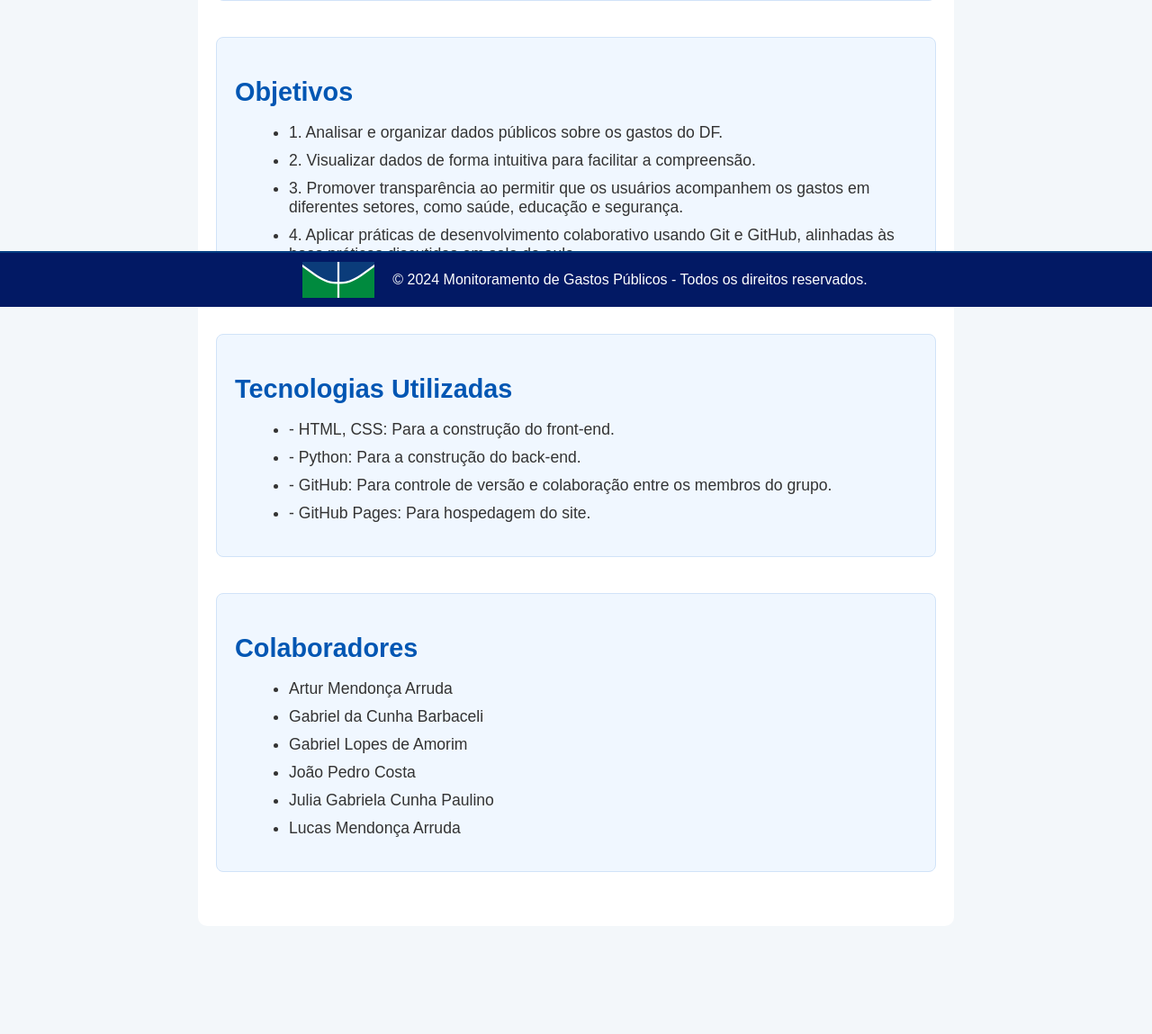
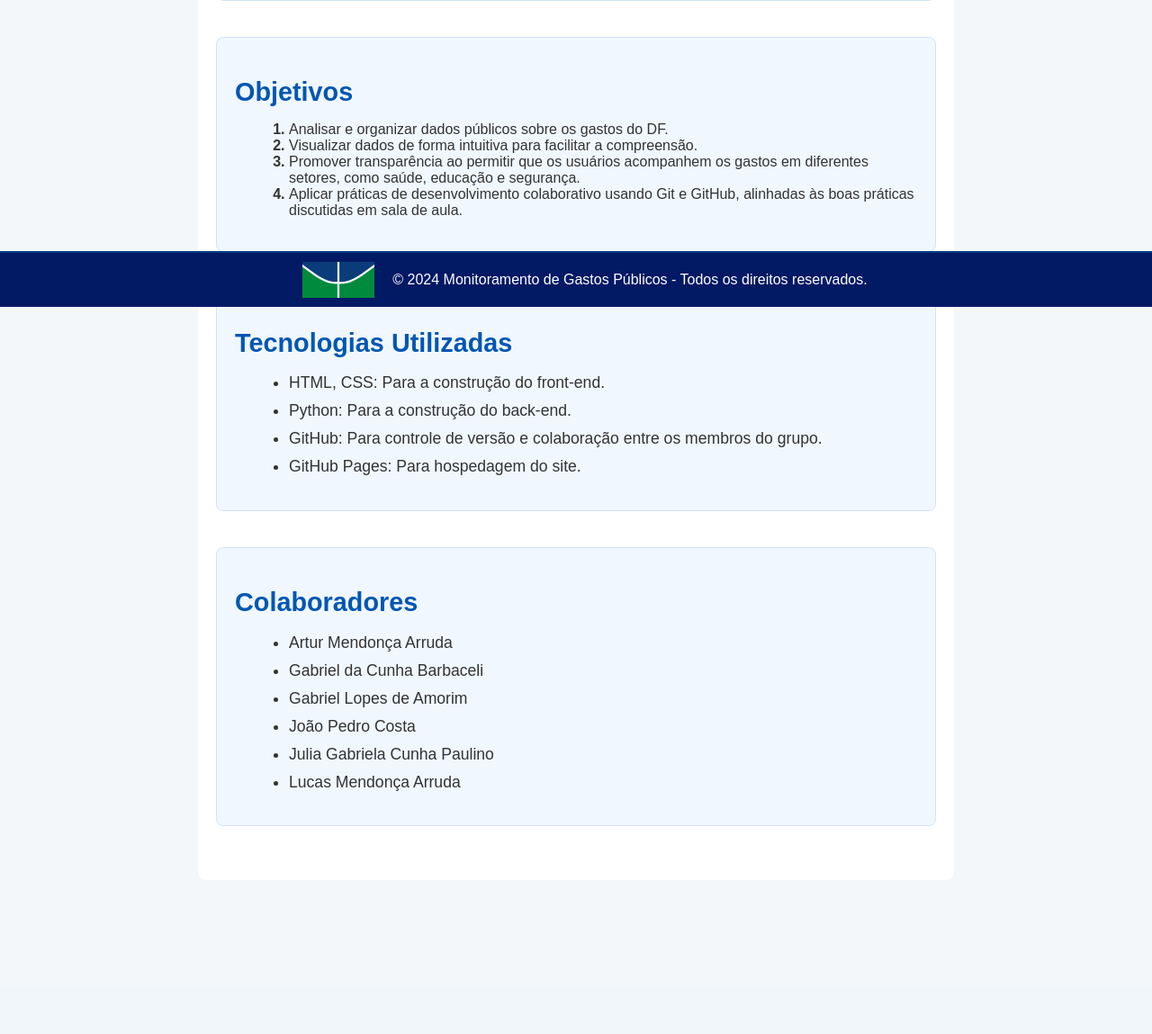
Before and after one commit to unb-mds/Squad13, a Flask app: page / in a window 1280 px wide. Shown: the part 459-1608 px from the top of the page at 90% size. After the commit the page ends 1437 px from the top, so only its background shows below. Run offline with Flask 2, Linux system fonts and the light colour scheme.

Commit message:
fix: mudei algumas classes css e refatorei a forma com que os botões do header são renderizados

```diff
--- a/codigo/project/static/css/style.css
+++ b/codigo/project/static/css/style.css
@@ -25,12 +25,12 @@ header {
 .logo-container {
   display: flex;
   align-items: center;
+  gap: 10px;
 }
 
 .header-logo {
   width: 50px;
   height: auto;
-    margin-right: 10px;
 }
 
 h1 {
@@ -93,7 +93,7 @@ main {
   border-radius: 10px;
   box-shadow: 0 4px 6px rgba(0, 0, 0, 0.1);
   position: sticky;
-    top: 0;
+  top: 92px;
   left: 0;
   right: 0;
   z-index: 20;
@@ -103,7 +103,7 @@ main {
   color: #fff;
   text-decoration: none;
   padding: 12px 20px;
-    font-family: 'Arial', sans-serif;
+  font-family: "Arial", sans-serif;
   font-size: 15px;
   font-weight: bold;
   margin: 0 15px;
@@ -141,13 +141,12 @@ footer {
   display: flex;
   align-items: center;
   justify-content: center;
-    gap: 10px;
+  gap: 20px;
 }
 
 .footer-logo {
   width: 80px;
   height: auto;
-    margin-right: 10px;
 }
 
 footer p {
@@ -174,7 +173,8 @@ h2 {
   margin-bottom: 10px;
 }
 
-p, ul {
+p,
+ul {
   font-size: 1.1rem;
   color: #333;
 }
@@ -183,12 +183,19 @@ ul {
   list-style-type: disc;
   margin-left: 20px;
 }
+ol {
+  margin-left: 20px;
+}
 
 ul li {
   margin-bottom: 10px;
 }
 
-.descricao-projeto, .objetivos, .tecnologias, .colaboradores {
+ol li::marker {
+  font-weight: bold;
+}
+
+.description-container {
   background-color: #f0f7ff;
   padding: 20px;
   border-radius: 8px;
--- a/codigo/project/templates/base.html
+++ b/codigo/project/templates/base.html
@@ -1,47 +1,57 @@
 <!DOCTYPE html>
 <html lang="pt-BR">
   <head>
-    <meta charset="UTF-8">
-    <meta name="viewport" content="width=device-width, initial-scale=1.0">
+    <meta charset="UTF-8" />
+    <meta name="viewport" content="width=device-width, initial-scale=1.0" />
     <title>{% block title %}Gastos Públicos DF{% endblock %}</title>
-    <link rel="stylesheet" href="{{ url_for('static', filename='css/style.css') }}">
+    <link
+      rel="stylesheet"
+      href="{{ url_for('static', filename='css/style.css') }}"
+    />
   </head>
   <body>
     <header>
-        <div class="header-container">
+      <nav class="header-container">
         <div class="logo-container">
-                <img src="{{ url_for('static', filename='images/logo.png') }}" alt="Logo" class="header-logo">
+          <img
+            src="{{ url_for('static', filename='images/logo.png') }}"
+            alt="Logo"
+            class="header-logo"
+          />
           <h1>Monitoramento De Gastos Públicos - DF</h1>
         </div>
         <div class="header-buttons">
           <!-- Botões de navegação, com classe 'active' para a página atual -->
           {% if request.path == '/' %}
-                    <a href="/" class="btn-header active">Início</a>
+          <a class="btn-header active">Início</a>
           <a href="/charts" class="btn-header">Análise de Gráficos</a>
-                {% elif request.path == '/charts' %}
+          {% elif request.path == '/charts' or request.path == '/tables' %}
           <a href="/" class="btn-header">Início</a>
-                    <a href="/charts" class="btn-header active">Análise de Gráficos</a>
-                {% elif request.path == '/tables' %}
-                    <a href="/" class="btn-header">Início</a>
-                    <a href="/tables" class="btn-header active">Análise de Gastos</a>
+          <a class="btn-header active"
+            >{% if request.path == '/charts' %}Análise de Gráficos {%elif
+            request.path == '/tables' %}Análise de Gastos{% endif %}</a
+          >
           {% endif %}
         </div>
-        </div>
+      </nav>
     </header>
 
     <!-- Conteúdo da página -->
-    <main>
-        {% block content %}{% endblock %}
-    </main>
+    <main>{% block content %}{% endblock %}</main>
 
     <!-- Rodapé global, presente em todas as páginas -->
     <footer>
       <div class="footer-container">
-            <img src="{{ url_for('static', filename='images/footer-logo.png') }}" alt="Logo do rodapé" class="footer-logo">
-            <p>© 2024 Monitoramento de Gastos Públicos - Todos os direitos reservados.</p>
+        <img
+          src="{{ url_for('static', filename='images/footer-logo.png') }}"
+          alt="Logo do rodapé"
+          class="footer-logo"
+        />
+        <p>
+          © 2024 Monitoramento de Gastos Públicos - Todos os direitos
+          reservados.
+        </p>
       </div>
     </footer>
-
-
   </body>
 </html>
--- a/codigo/project/templates/index.html
+++ b/codigo/project/templates/index.html
@@ -1,41 +1,52 @@
-{% extends 'base.html' %}
+{% extends 'base.html' %} {% block content %}
+<div
+  class="content"
+  style="display: flex; flex-direction: column; justify-content: center"
+>
+  <h1 class="titulo-principal">
+    Bem-vindo ao Projeto de Análise de Gastos Públicos
+  </h1>
 
-{% block content %}
-<div class="content">
-    <h1 class="titulo-principal">Bem-vindo ao Projeto de Análise de Gastos Públicos</h1>
-
-    <section class="descricao-projeto">
+  <section class="description-container">
     <h2>Descrição do projeto</h2>
     <p>
-            Este projeto consiste na criação de um site hospedado no GitHub Pages para a
-            análise e visualização dos gastos públicos do Distrito Federal. O objetivo é
-            proporcionar uma plataforma acessível que permita aos cidadãos, estudantes e
-            profissionais entender e acompanhar a alocação de recursos públicos no DF,
-            promovendo transparência e conscientização.
+      Este projeto consiste na criação de um site hospedado no GitHub Pages para
+      a análise e visualização dos gastos públicos do Distrito Federal. O
+      objetivo é proporcionar uma plataforma acessível que permita aos cidadãos,
+      estudantes e profissionais entender e acompanhar a alocação de recursos
+      públicos no DF, promovendo transparência e conscientização.
     </p>
   </section>
 
-    <section class="objetivos">
+  <section class="description-container">
     <h2>Objetivos</h2>
+    <ol>
+      <li>Analisar e organizar dados públicos sobre os gastos do DF.</li>
+      <li>Visualizar dados de forma intuitiva para facilitar a compreensão.</li>
+      <li>
+        Promover transparência ao permitir que os usuários acompanhem os gastos
+        em diferentes setores, como saúde, educação e segurança.
+      </li>
+      <li>
+        Aplicar práticas de desenvolvimento colaborativo usando Git e GitHub,
+        alinhadas às boas práticas discutidas em sala de aula.
+      </li>
+    </ol>
+  </section>
+
+  <section class="description-container">
+    <h2>Tecnologias Utilizadas</h2>
     <ul>
-            <li>1. Analisar e organizar dados públicos sobre os gastos do DF.</li>
-            <li>2. Visualizar dados de forma intuitiva para facilitar a compreensão.</li>
-            <li>3. Promover transparência ao permitir que os usuários acompanhem os gastos em diferentes setores, como saúde, educação e segurança.</li>
-            <li>4. Aplicar práticas de desenvolvimento colaborativo usando Git e GitHub, alinhadas às boas práticas discutidas em sala de aula.</li>
+      <li>HTML, CSS: Para a construção do front-end.</li>
+      <li>Python: Para a construção do back-end.</li>
+      <li>
+        GitHub: Para controle de versão e colaboração entre os membros do grupo.
+      </li>
+      <li>GitHub Pages: Para hospedagem do site.</li>
     </ul>
   </section>
 
-    <section class="tecnologias">
-        <h2>Tecnologias Utilizadas</h2>
-        <ul>
-            <li>- HTML, CSS: Para a construção do front-end.</li>
-            <li>- Python: Para a construção do back-end.</li>
-            <li>- GitHub: Para controle de versão e colaboração entre os membros do grupo.</li>
-            <li>- GitHub Pages: Para hospedagem do site.</li>
-        </ul>
-    </section>
-
-    <section class="colaboradores">
+  <section class="description-container">
     <h2>Colaboradores</h2>
     <ul>
       <li>Artur Mendonça Arruda</li>
```
Lines whose indentation alone changed are shown as unchanged.
